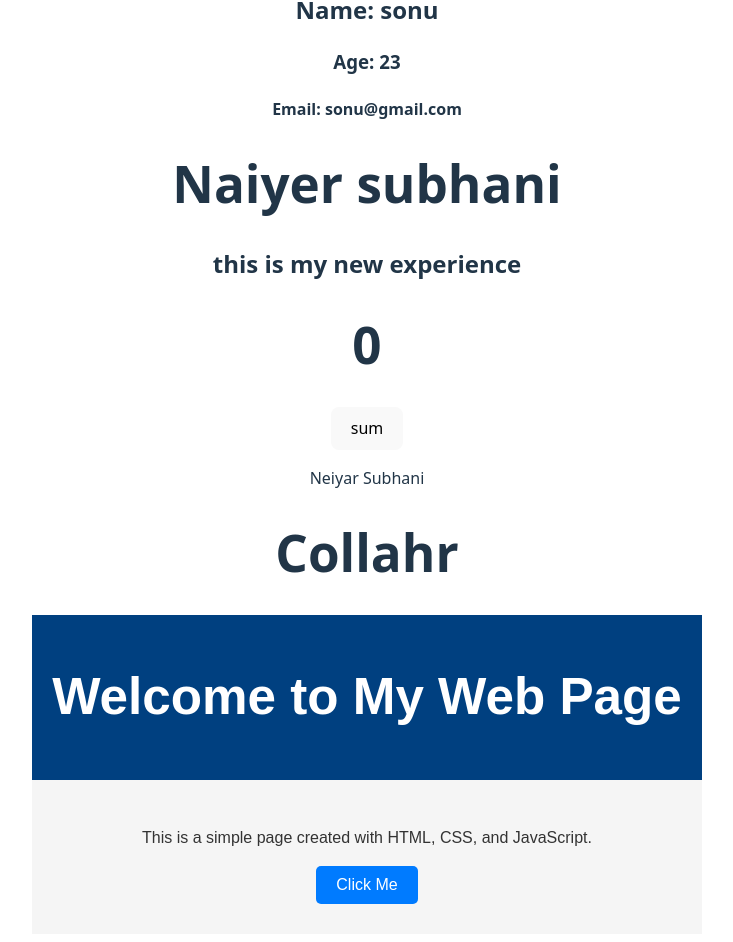
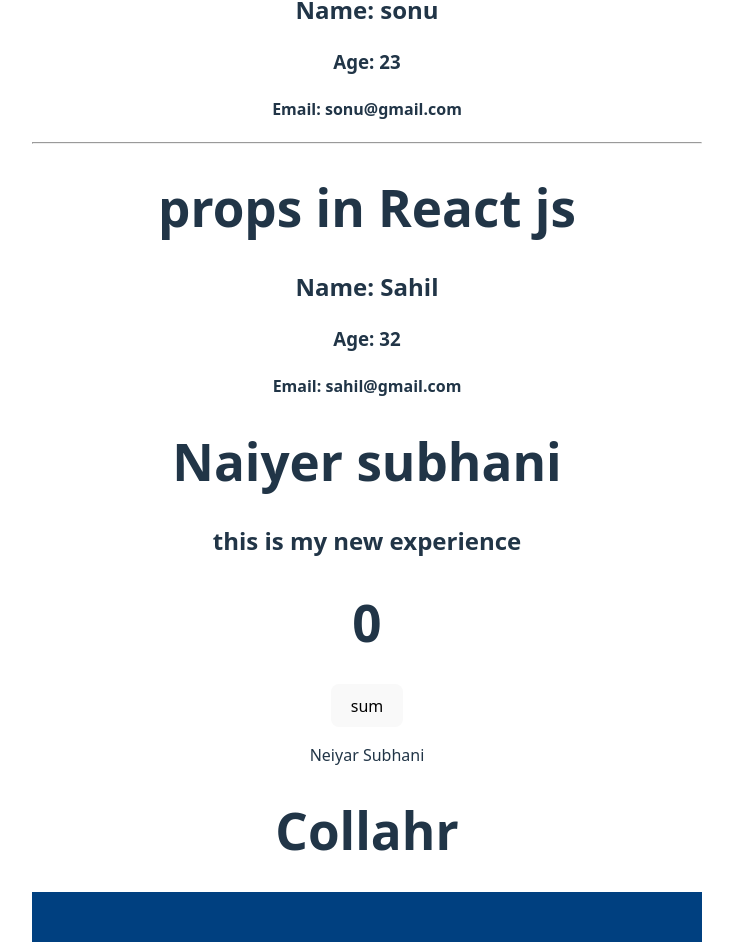
Before and after one commit to neiyar/React, a React (Vite) app in the folder React/first/: page / in a window 1280 px wide. Shown: the part 2234-3176 px from the top of the page, without its empty margins (273-1006 px from the left). Built offline with nearby package versions, Linux system fonts and the light colour scheme.

Commit message:
add an object

```diff
--- a/React/first/src/App.jsx
+++ b/React/first/src/App.jsx
@@ -58,6 +58,12 @@
     email: "sonu@gmail.com"
   };
 
+  let userObject9 = {
+    name : "Sahil",
+    age : 32,
+    email : "sahil@gmail.com"
+  };
+
   // let collageNames=(  'IIT', 'NIT' 'IIIT', 'JNU','JMI')
 
   return (
@@ -71,6 +77,7 @@
       <User users={userObject6} />
       <User users={userObject7} />
       <User users={userObject8} />
+      <User users={userObject9} />
     </div>
   );
 
```
